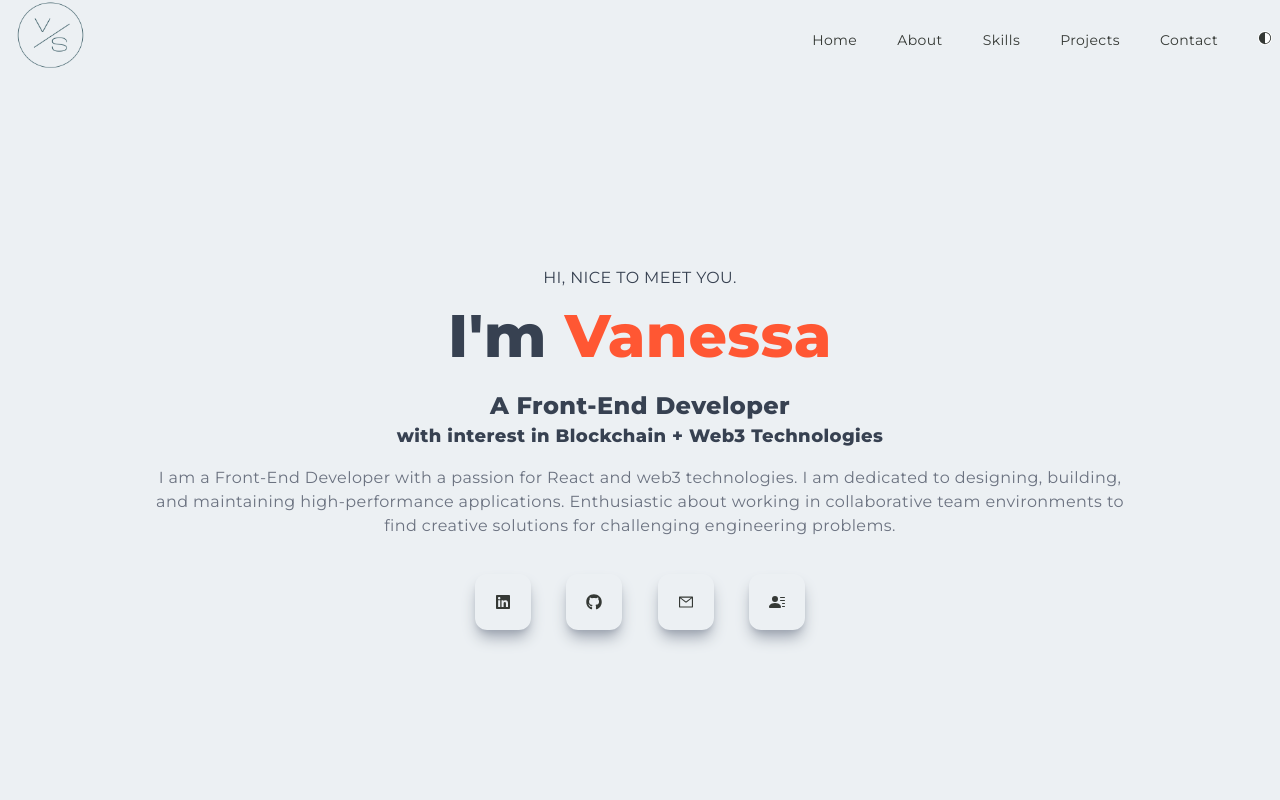
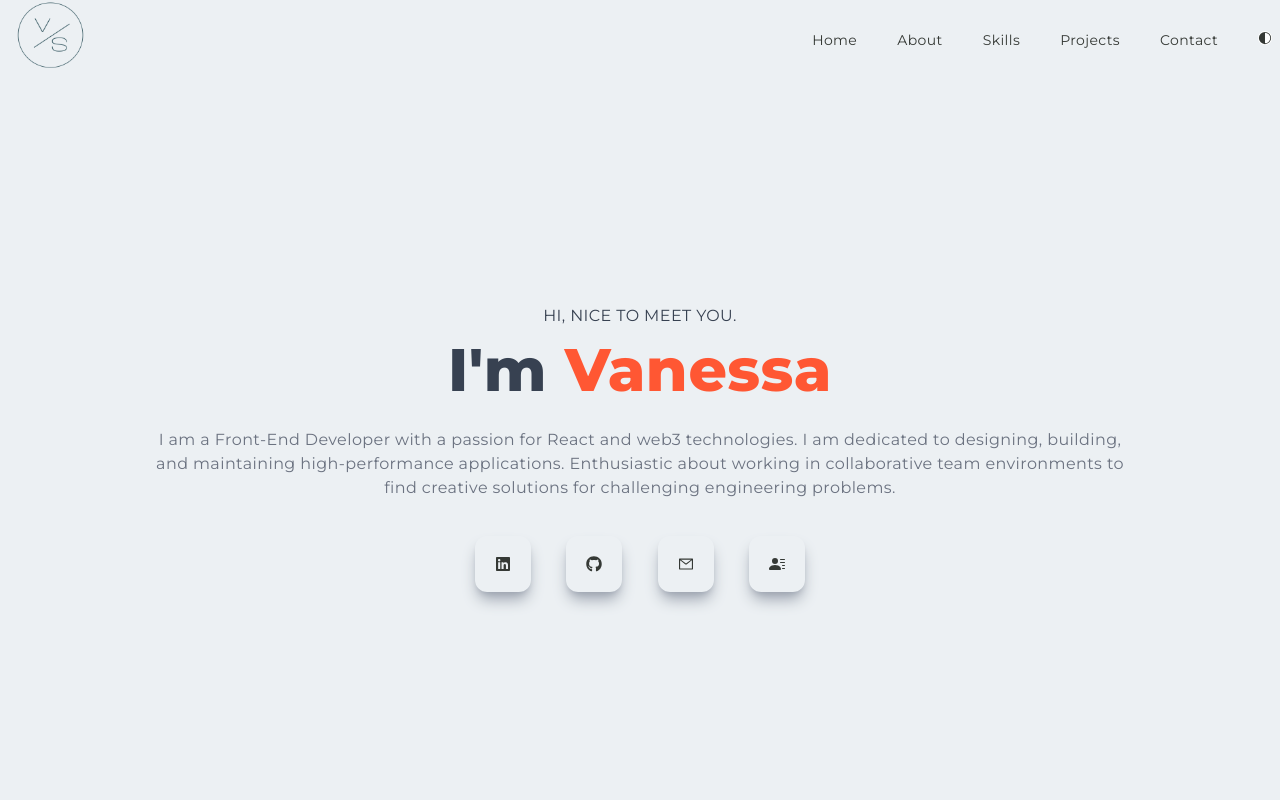
Before and after one commit to vsibley/nextjs-personal-portfolio, a Next.js app: page / in a window 1280 px wide. Shown: the top 800 px of the page. Built offline with nearby package versions, Linux system fonts and the light colour scheme.

Commit message:
added daisy UI and changed hero info

```diff
--- a/package.json
+++ b/package.json
@@ -10,6 +10,7 @@
   },
   "dependencies": {
     "@emailjs/browser": "^3.6.2",
+    "daisyui": "^2.27.0",
     "next": "12.2.5",
     "next-themes": "^0.2.0",
     "react": "18.2.0",
--- a/public/components/Hero.jsx
+++ b/public/components/Hero.jsx
@@ -3,6 +3,7 @@ import { FaLinkedin, FaGithub, FaInstagram } from 'react-icons/fa';
 import { BsFillPersonLinesFill } from 'react-icons/bs'
 import { AiOutlineMail } from 'react-icons/ai';
 import { useTheme } from 'next-themes';
+
 
 
 
@@ -17,9 +18,7 @@ export const Hero = () => {
             Hi, nice to meet you.
 
           </p>
-          <h1 className='py-4 text-gray-700 dark:text-[#FAF9F6]'>I'm <span className='text-[#FF5733] dark:text-[#395B64]'>Vanessa</span></h1>
-          <h2 className='pt-2 text-gray-700 dark:text-[#FAF9F6] text-2xl'>A Front-End Developer</h2>
-          <h3 className='text-gray-700 text-lg dark:text-[#FAF9F6]'>with interest in Blockchain + Web3 Technologies</h3>
+          <h1 className='py-3 text-gray-700 dark:text-[#FAF9F6]'>I'm <span className='text-[#FF5733] dark:text-[#395B64]'>Vanessa</span></h1>
           <p className='py-4 text-gray-500 max-w-[80%] m-auto dark:text-white'>
             I am a Front-End Developer with a passion for React and web3 technologies. I am dedicated to designing, building, and maintaining high-performance applications. Enthusiastic about working in collaborative team environments to find creative solutions for challenging engineering problems.
           </p>
--- a/tailwind.config.js
+++ b/tailwind.config.js
@@ -2,18 +2,15 @@
 /** @type {import('tailwindcss').Config} */
 module.exports = {
   content: [
-    "./pages/**/*.{js,ts,jsx,tsx}",
     "./public/components/**/*.{js,ts,jsx,tsx}",
   ],
-  darkMode: 'class',
+  plugins: [require("daisyui")],
+  darkMode: "class",
   theme: {
-
     extend: {
       fontFamily: {
-        mont: [ 'Montserrat', 'sans-serif'
-],
+        mont: ["Montserrat", "sans-serif"],
       },
     },
   },
-  plugins: [],
 };
```
Also changed, not shown: 1 other file (tests, documents, lock files or other folders).
